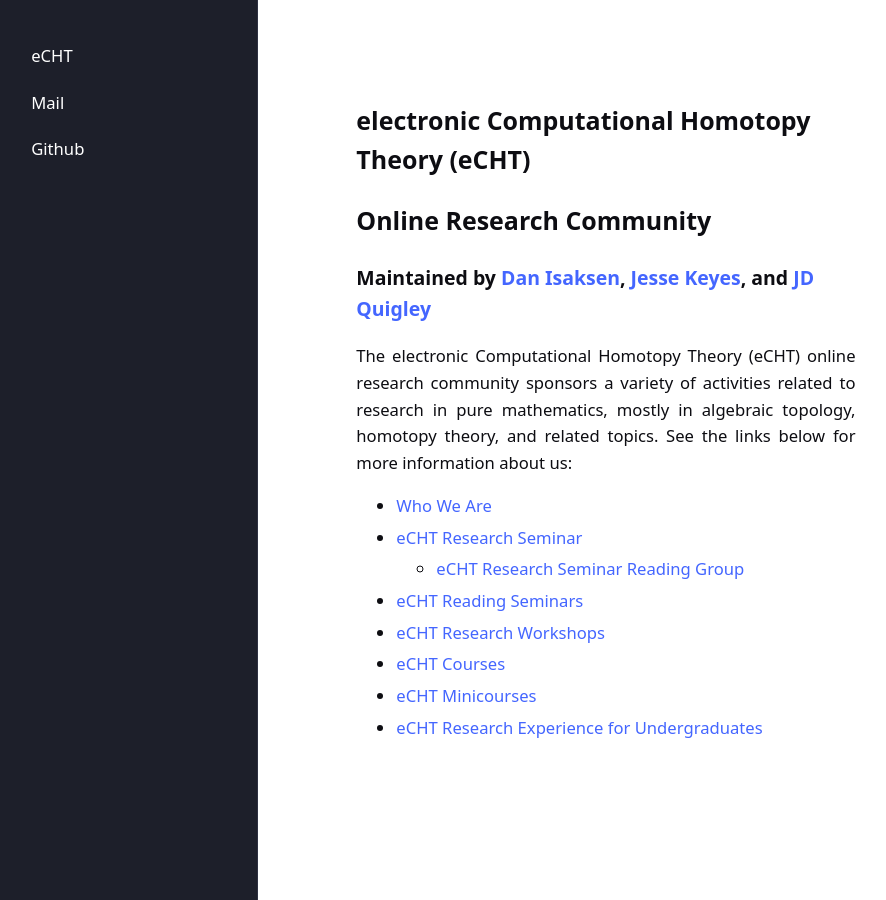
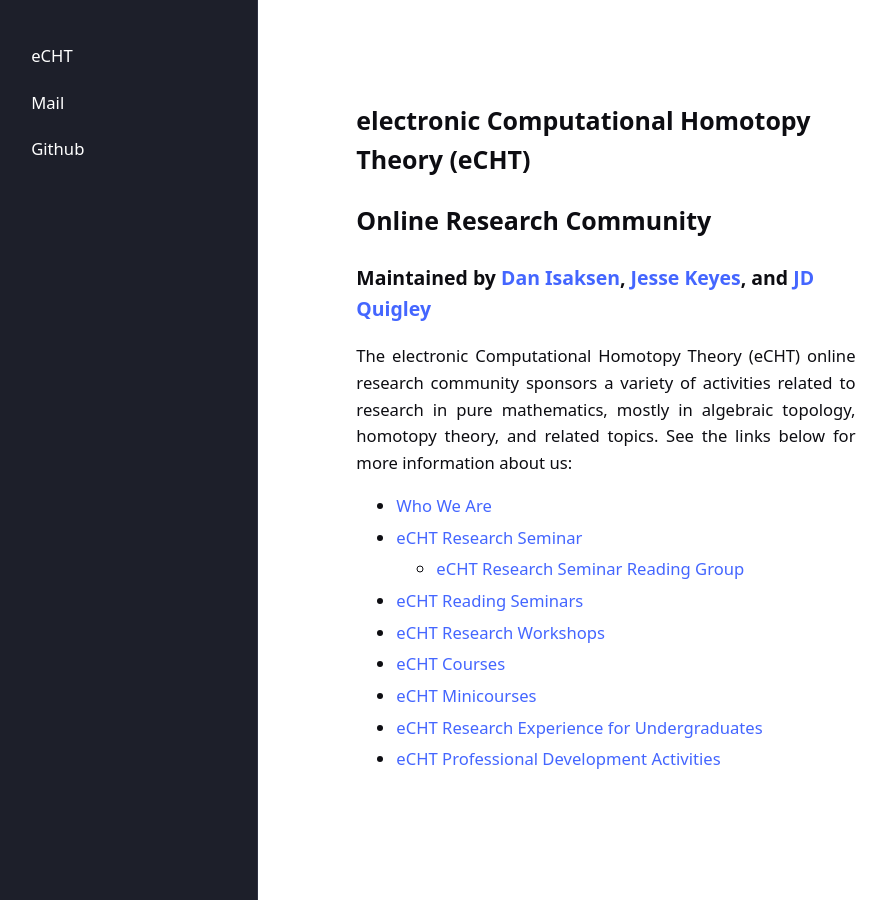
Before and after one commit to eCHTorc/eCHTorc.github.io, a Jekyll site: the page built from index.md, in a window 1280 px wide. Shown: the whole page, without its empty margins (43-929 px from the left). Built offline with Jekyll 4.4.1, drawn with Linux system fonts in a browser that asks for light colours; our own code applies the rules of GitHub Pages for plain Markdown files.

Commit message:
Update index.md

```diff
--- a/index.md
+++ b/index.md
@@ -22,4 +22,6 @@ The electronic Computational Homotopy Theory (eCHT) online research community sp
   <li> <a href="https://echtorc.github.io/echt-minicourses"> eCHT Minicourses </a> </li>
 
   <li> <a href="https://echtorc.github.io/echt-research-experience-for-undergraduates-summer-24"> eCHT Research Experience for Undergraduates</a> </li>
+
+  <li> <a href="https://echtorc.github.io/echt-professional-development"> eCHT Professional Development Activities</a> </li>
 </ul>
```
